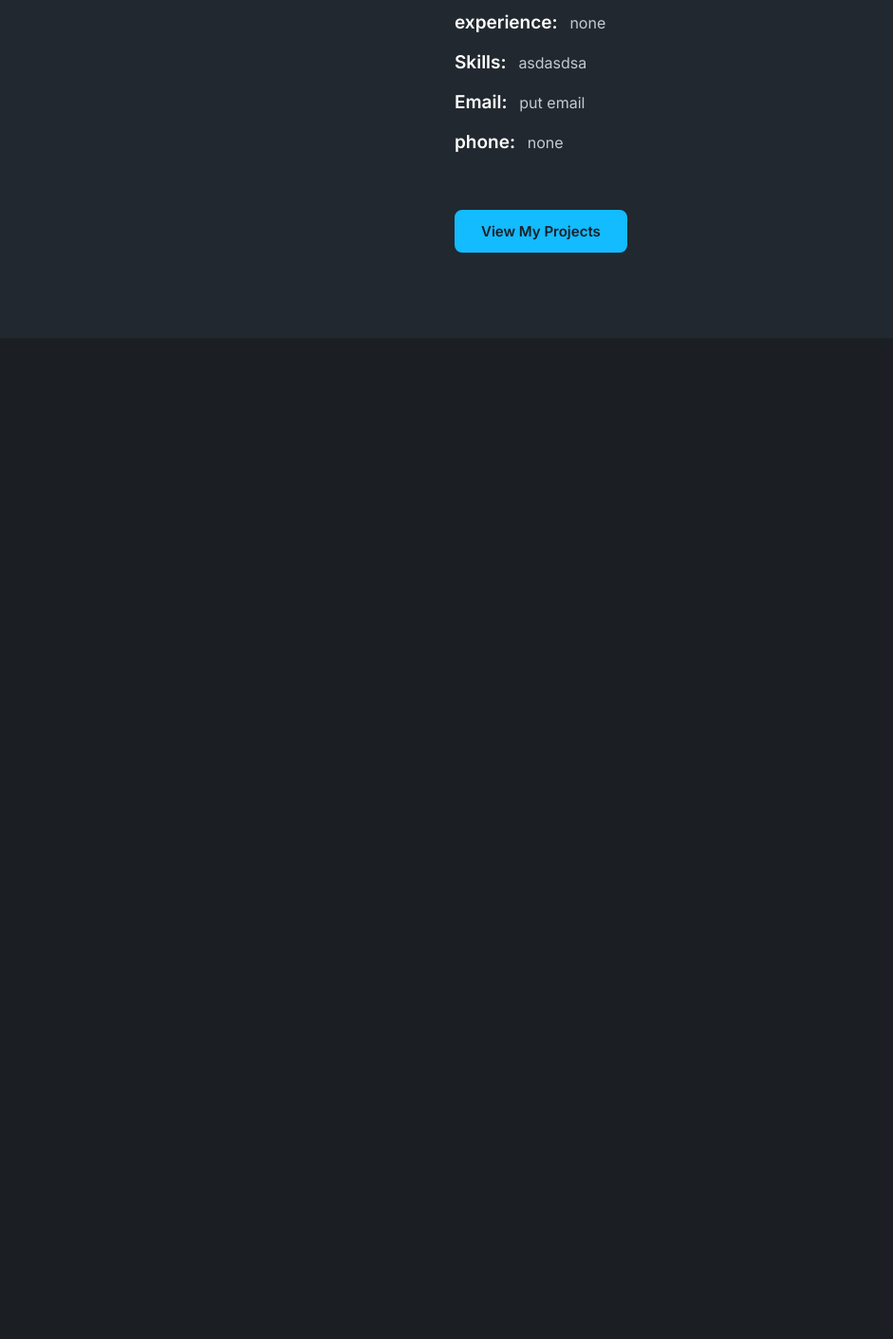
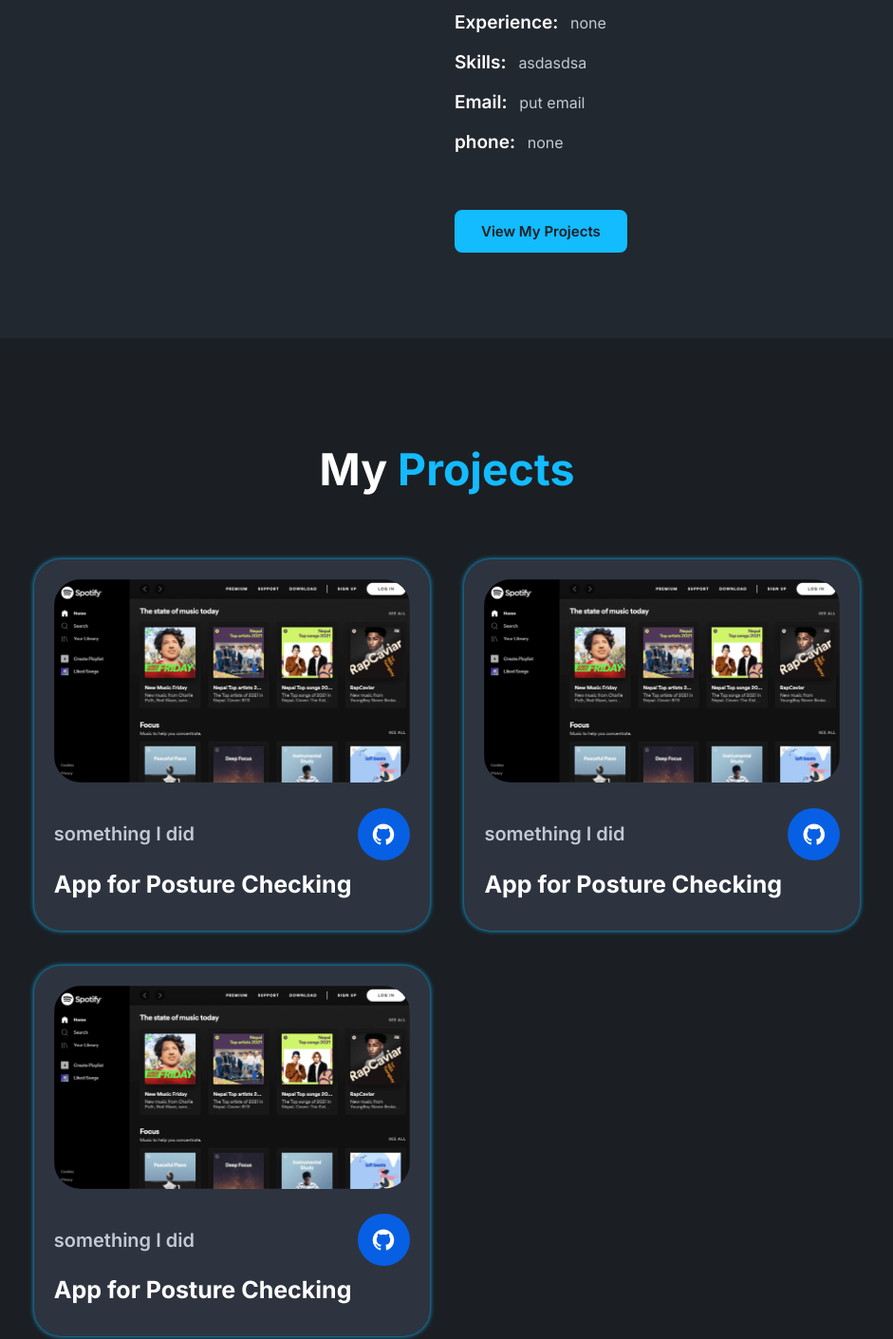
Before and after one commit to Deejayayay/Dj-Portfolio, a plain HTML site: page index.html in a window 1280 px wide. Shown: the part 1229-2639 px from the top of the page at 95% size, without its empty margins (169-1110 px from the left). Before the commit the page ends 1585 px from the top, so only its background shows below. Drawn offline with nearby package versions, Linux system fonts and the light colour scheme.

Commit message:
finished projects page

```diff
--- a/index.html
+++ b/index.html
@@ -32,8 +32,9 @@
         <ul class="nav">
             <li><a href="#home">Home</a></li>
             <li><a href="#about">About</a></li>
-            <li><a href="#portfolio">Portfolio</a></li>
+            <li><a href="#projects">Projects</a></li>
             <li><a href="#contact">Contact</a></li>
+            <li><a href="#skills">Skills</a></li>
         </ul>
 
         <div class="top-btn">
@@ -74,7 +75,7 @@
 
             <div class="exp-area">
                 <p class="exp">
-                    experience:
+                    Experience:
                     <span>none</span>
                 </p>
 
@@ -97,7 +98,55 @@
         </div>
     </section>
 
-   <!--about-->
+   <!--projects-->
+    <section class="projects" id="projects">
+        <div class="center-text">
+            <h2>My <span>Projects</span></h2>
+        </div>
+
+        <div class="projects-content">
+            <div class="row">
+                <img src="img/img1.png">
+                <div class="main-row">
+                    <div class="row-text">
+                        <h5>something I did</h5>
+                    </div>
+                    <div class="row-icon">
+                        <i class="ri-github-fill"></i>
+                    </div>
+                </div>
+                <h4>App for Posture Checking</h4>
+            </div>
+
+            <div class="row">
+                <img src="img/img1.png">
+                <div class="main-row">
+                    <div class="row-text">
+                        <h5>something I did</h5>
+                    </div>
+                    <div class="row-icon">
+                        <i class="ri-github-fill"></i>
+                    </div>
+                </div>
+                <h4>App for Posture Checking</h4>
+            </div>
+
+            <div class="row">
+                <img src="img/img1.png">
+                <div class="main-row">
+                    <div class="row-text">
+                        <h5>something I did</h5>
+                    </div>
+                    <div class="row-icon">
+                        <i class="ri-github-fill"></i>
+                    </div>
+                </div>
+                <h4>App for Posture Checking</h4>
+            </div>
+        </div>
+    </section>
+
+    <!--contact me-->
 
 
 
--- a/stylesheet.css
+++ b/stylesheet.css
@@ -237,3 +237,77 @@ header.sticky{
     font-weight: 400;
     margin-left: 8px;
 }
+
+.center-text{
+    text-align: center;
+}
+
+.center-text h2 {
+    font-size: var(--h2-font);
+}
+
+.projects{
+    background: var(--bg-color);
+}
+
+.projects-content{
+    display: grid;
+    grid-template-columns: repeat(auto-fit, minmax(300px, auto));
+    align-items: center;
+    gap: 2.3rem;
+    margin-top: 4.2rem;
+}
+
+.row img{
+    height: auto;
+    width: 100%;
+    border-radius: 28px;
+    margin-bottom: 1.4rem;
+}
+
+.row {
+    background: #2d343f;
+    border-radius: 28px;
+    border: 1px solid transparent;
+    box-shadow: 0 0 5px var(--main-color);
+    padding: 20px;
+    transition: all .50s ease;
+}
+
+.main-row{
+    display: flex;
+    align-items: center;
+    justify-content: space-between;
+    margin-bottom: 0.5rem;
+}
+
+.row h5{
+    font-size: 20px;
+    font-weight: 600;
+    color: var(--other-color);
+}
+
+.row i{
+    display: inline-flex;
+    align-items: center;
+    justify-content: center;
+    width: 55px;
+    height: 55px;
+    font-size: 27px;
+    border-radius: 50%;
+    color: var(--text-color);
+    background: #075fe4;
+}
+
+.row h4{
+    font-size: 25px;
+    font-weight: 700;
+    margin-bottom: 10px;
+    line-height: 1.4;
+}
+
+.row:hover{
+    border: 1px solid var(--main-color);
+    transform: translateY(-5px) scale(1.03);
+    cursor: pointer;
+}
```
Also changed, not shown: img/img1.png (added).
